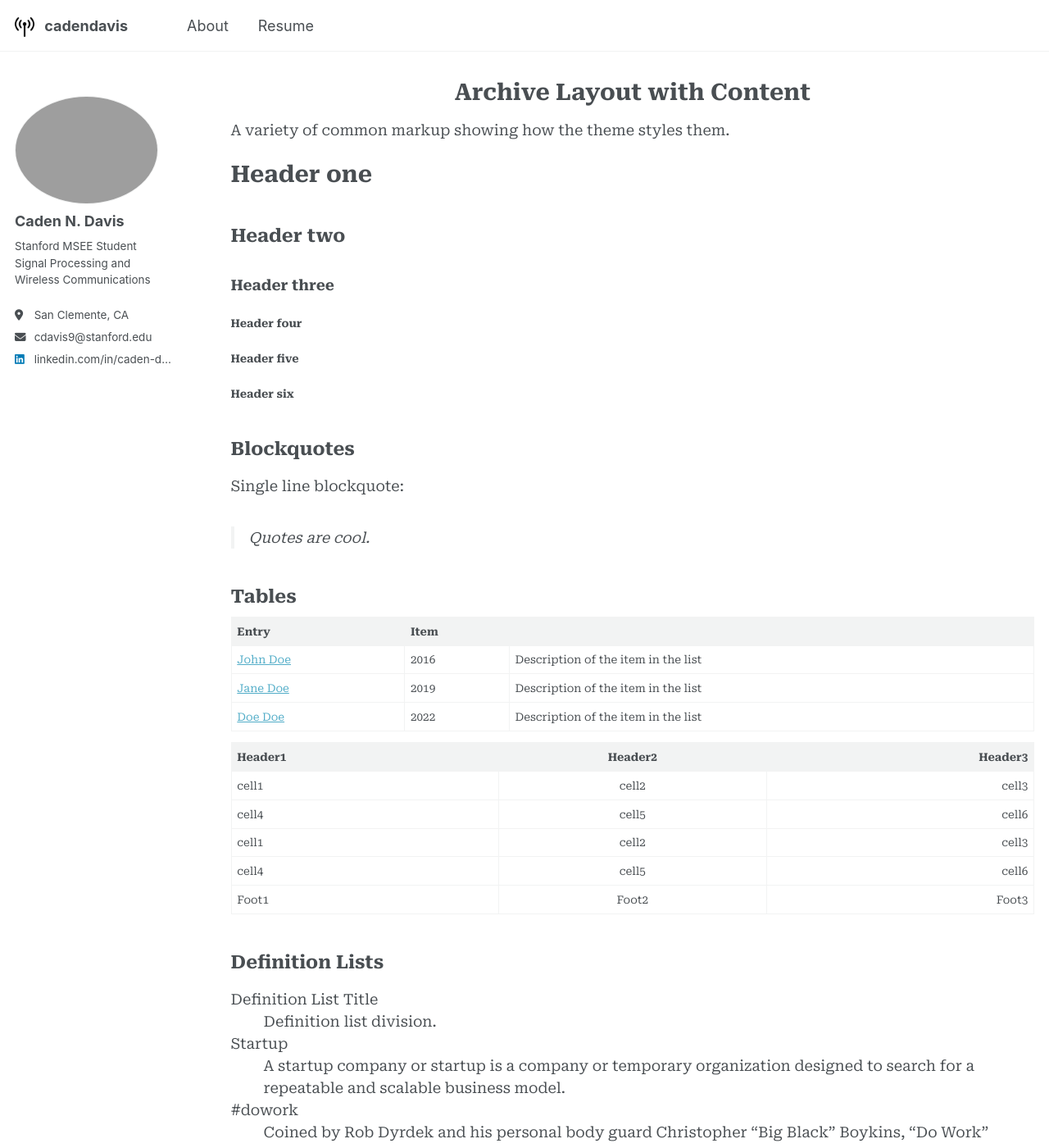
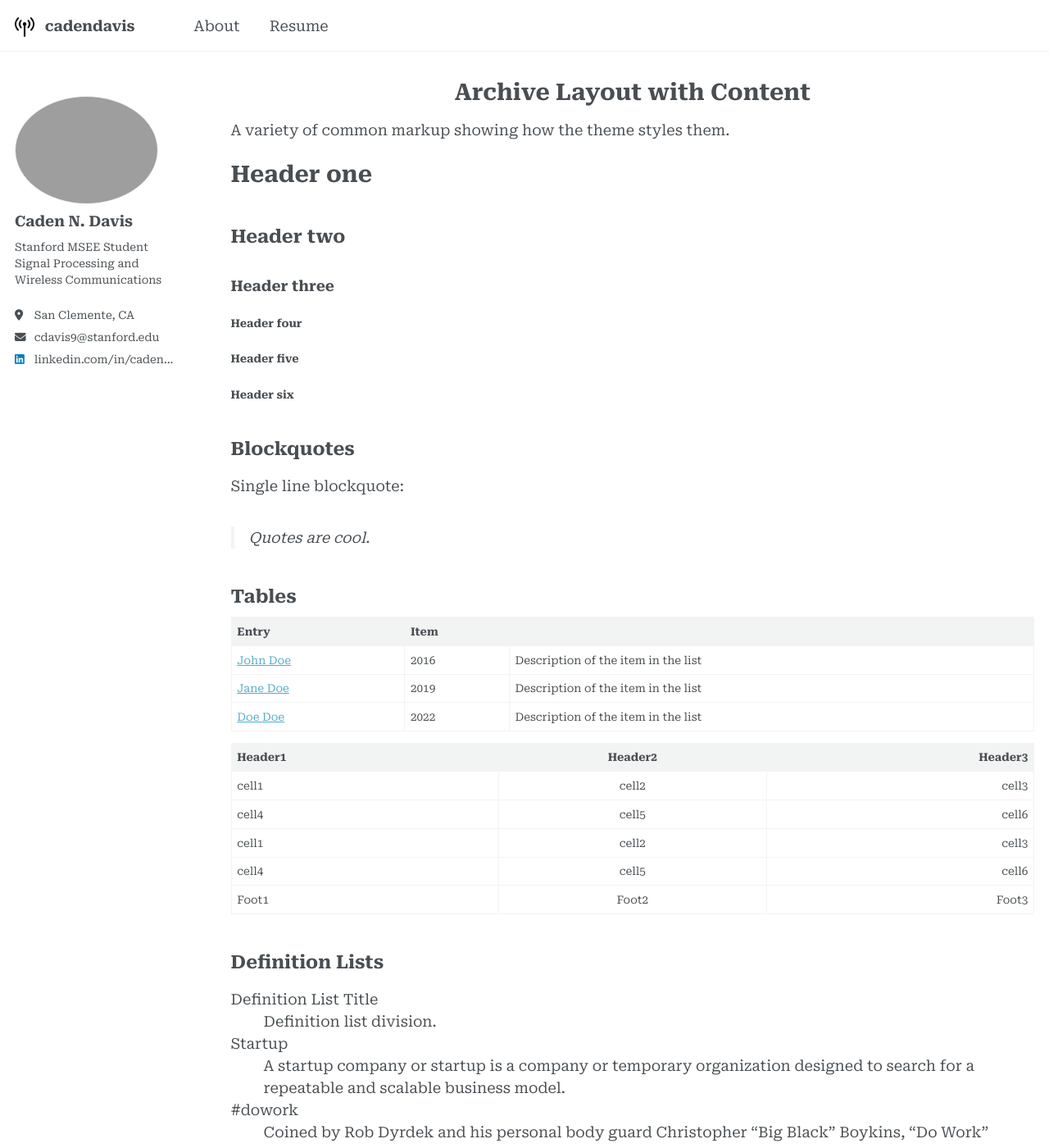
Before and after one commit to caden-davis/caden-davis.github.io, a Jekyll site: the page built from _pages/archive-layout-with-content.md, in a window 1280 px wide and 1400 px high. Shown: the whole window at 82% size. Built offline with Jekyll 4.4.1, drawn with Linux system fonts in a browser that asks for light colours; a script that is not in the unit is left out.

Commit message:
Modify even more to serif

```diff
--- a/_sass/_themes.scss
+++ b/_sass/_themes.scss
@@ -14,7 +14,7 @@ $paragraph-indent           : false; // true, false (default)
 $indent-var                 : 1.3em;
 
 /* System typefaces */
-$serif                      : 'Roboto Serif', Georgia, Times, serif;
+$serif                      : "Calisto MT", "Roboto Serif", Georgia, Times, serif;
 $sans-serif                 : -apple-system, ".SFNSText-Regular", "San Francisco", "Roboto", "Segoe UI", "Helvetica Neue", "Lucida Grande", Arial, sans-serif;
 $monospace                  : Monaco, Consolas, "Lucida Console", monospace;
 
--- a/_sass/layout/_base.scss
+++ b/_sass/layout/_base.scss
@@ -62,7 +62,7 @@ small, .small {
 
 p {
   margin-bottom: 1.3em;
-  font-family: $header-font-family;
+  font-family: $global-font-family;
 }
 
 u,
@@ -72,7 +72,7 @@ ins {
   a {
     color: inherit;
   }
-  font-family: $header-font-family;
+  font-family: $global-font-family;
 }
 
 del a {
--- a/_sass/layout/_masthead.scss
+++ b/_sass/layout/_masthead.scss
@@ -3,6 +3,7 @@
    ========================================================================== */
 
 .masthead {
+  font-family: $global-font-family;
   position: fixed;
   background: var(--global-bg-color);
   height: fit-content;
@@ -28,7 +29,8 @@
     @include container;
     @include clearfix;
     padding: 0.5em 1em;
-    font-family: $sans-serif-narrow;
+    // font-family: $sans-serif-narrow;
+    font-family: $global-font-family;
 
     @include breakpoint($x-large) {
       max-width: $x-large;
--- a/_sass/layout/_navigation.scss
+++ b/_sass/layout/_navigation.scss
@@ -13,7 +13,8 @@
   margin-bottom: 0;
   padding-left: 2em;
   padding-right: 2em;
-  font-family: $sans-serif;
+  // font-family: $sans-serif;
+  font-family: $global-font-family;
   -webkit-animation: intro 0.3s both;
           animation: intro 0.3s both;
   -webkit-animation-delay: 0.30s;
@@ -66,7 +67,8 @@
     margin: 0;
     padding: 0;
     list-style-type: none;
-    font-family: $sans-serif;
+    // font-family: $sans-serif;
+    font-family: $global-font-family;
   }
 
   li {
@@ -77,7 +79,8 @@
     a {
       margin-bottom: 0.25em;
       padding: 0.5em 1em;
-      font-family: $sans-serif;
+      // font-family: $sans-serif;
+      font-family: $global-font-family;
       font-size: 14px;
       font-weight: bold;
       line-height: 1.5;
@@ -126,7 +129,8 @@
     padding: 1em 2em;
     float: left;
     width: 50%;
-    font-family: $sans-serif;
+    // font-family: $sans-serif;
+    font-family: $global-font-family;
     font-size: $type-size-5;
     font-weight: bold;
     text-align: center;
@@ -176,6 +180,7 @@
   position: relative;
   min-width: 250px;
   background: var(--global-bg-color);
+  font-family: $global-font-family;
 
   a {
     display: block;
@@ -359,7 +364,8 @@
 .nav__title {
   margin: 0;
   padding: 0.5rem 1rem;
-  font-family: $sans-serif-narrow;
+  // font-family: $sans-serif-narrow;
+  font-family: $global-font-family;
   font-size: $type-size-5;
   font-weight: bold;
 }
@@ -368,7 +374,8 @@
   display: block;
   margin: 0.5rem 0;
   padding: 0.5rem 0;
-  font-family: $sans-serif-narrow;
+  // font-family: $sans-serif-narrow;
+  font-family: $global-font-family;
   font-size: $type-size-6;
   font-weight: bold;
   text-transform: uppercase;
@@ -381,7 +388,8 @@
    ========================================================================== */
 
 .toc {
-  font-family: $sans-serif-narrow;
+  // font-family: $sans-serif-narrow;
+  font-family: $global-font-family;
   color: var(--global-text-color-light);
   text-transform: uppercase;
   letter-spacing: 1px;
--- a/_sass/layout/_sidebar.scss
+++ b/_sass/layout/_sidebar.scss
@@ -12,6 +12,8 @@
 
   @include clearfix();
   margin-bottom: 1em;
+
+  font-family: $global-font-family;
 
   @media (orientation: portrait) {
     margin-top: 1em;
@@ -42,7 +44,8 @@
 
   h2, h3, h4, h5, h6 {
     margin-bottom: 0;
-    font-family: $sans-serif-narrow;
+    // font-family: $sans-serif-narrow;
+    font-family: $global-font-family;
   }
 
   h3, h4 {
@@ -50,7 +53,8 @@
   }
 
   p, li {
-    font-family: $sans-serif;
+    // font-family: $sans-serif;
+    font-family: $global-font-family;
     font-size: $type-size-6;
     line-height: 1.5;
   }
@@ -143,7 +147,8 @@
   }
 }
 .sidebar .author__name {
-  font-family: $sans-serif;
+  // font-family: $sans-serif;
+  font-family: $global-font-family;
   font-size: $type-size-5;
 }
 
@@ -176,7 +181,8 @@
   position: relative;
   display: table-cell;
   vertical-align: middle;
-  font-family: $sans-serif;
+  // font-family: $sans-serif;
+  font-family: $global-font-family;
   z-index: 10;
   position: relative;
   cursor: pointer;
```
